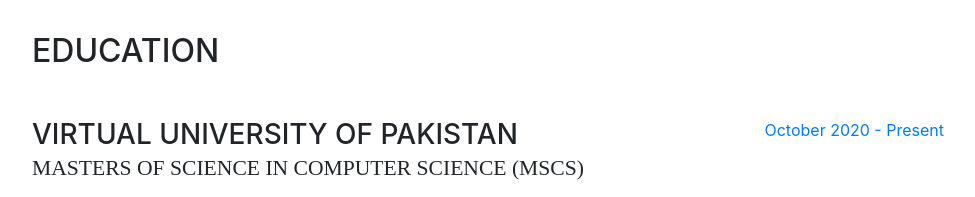
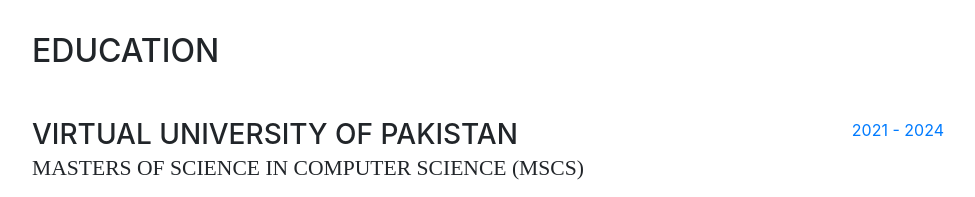
Before and after one commit to adnannazir/adnannazir.github.io, a website with bundled scripts: page index.html in a window 1280 px wide. Shown: the part 2480-2677 px from the top of the page, without its empty margins (288-1263 px from the left). Built offline with nearby package versions, Linux system fonts and the light colour scheme; a web font is replaced by a local one.

Commit message:
18-09-2024

```diff
--- a/index.html
+++ b/index.html
@@ -240,7 +240,7 @@
                     <p>GPA: 3.8</p>
                 </div>
                 <div class="resume-date text-md-right">
-                    <span class="text-primary">October 2020 - Present</span>
+                    <span class="text-primary">2021 - 2024</span>
                 </div>
             </div>
 
```
